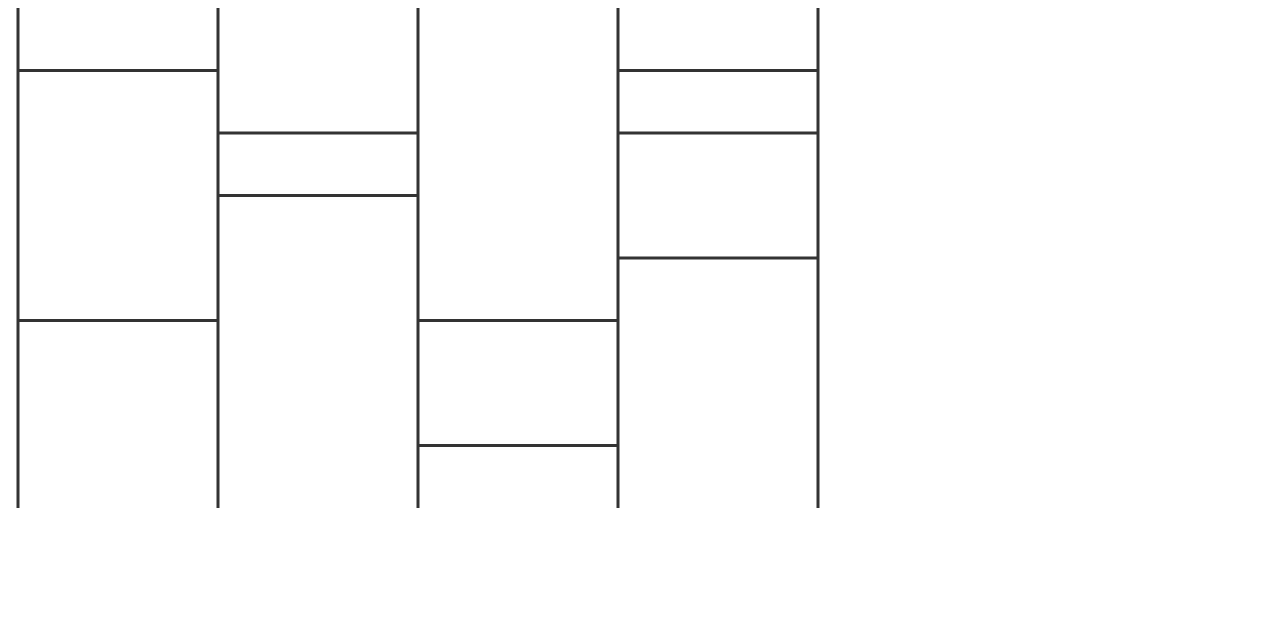
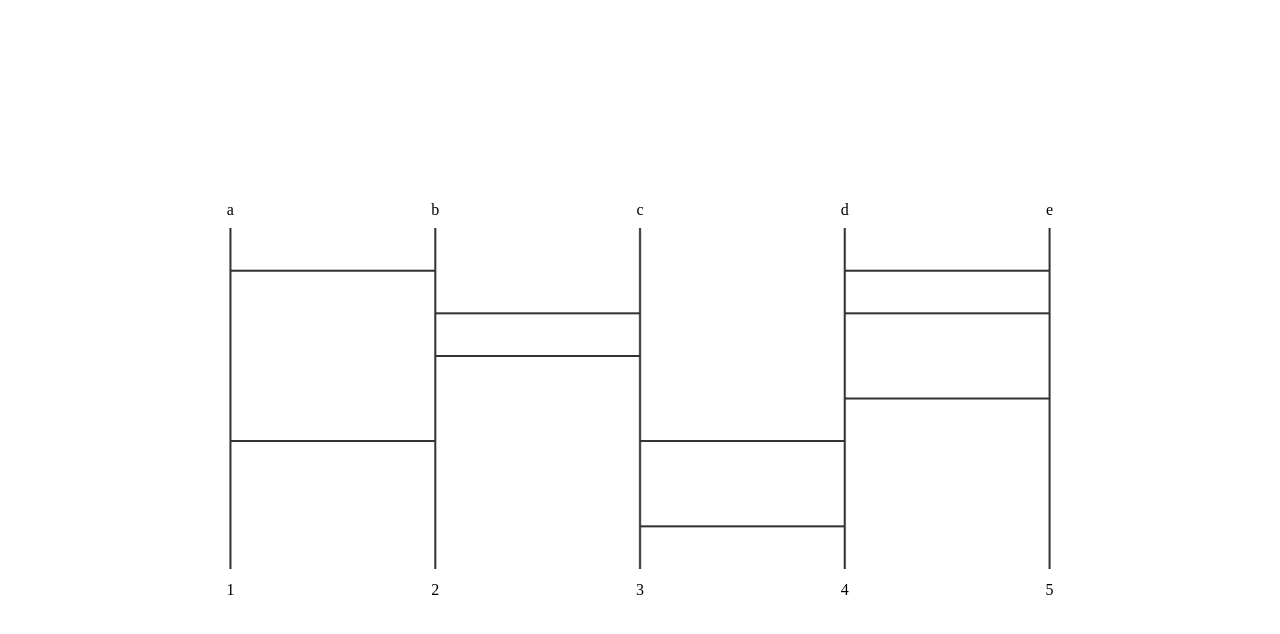
Before and after one commit to JHYOOOOON/ladder-game, a React (Create React App) app: page / in a window 1280 px wide. Shown: the top 634 px of the page. Built offline with nearby package versions, Linux system fonts and the light colour scheme.

Commit message:
feat: 사다리 형태 만들기

```diff
--- a/package.json
+++ b/package.json
@@ -14,6 +14,8 @@
     "react": "^18.2.0",
     "react-dom": "^18.2.0",
     "react-scripts": "5.0.1",
+    "styled-components": "^5.3.9",
+    "styled-reset": "^4.4.6",
     "typescript": "^4.9.5",
     "web-vitals": "^2.1.4"
   },
@@ -40,5 +42,8 @@
       "last 1 firefox version",
       "last 1 safari version"
     ]
+  },
+  "devDependencies": {
+    "@types/styled-components": "^5.1.26"
   }
 }
--- a/src/App.tsx
+++ b/src/App.tsx
@@ -1,4 +1,5 @@
 import React, { useEffect, useRef } from "react";
+import styled from "styled-components";
 
 const COUNT = 5;
 const MIN_LEG = 2;
@@ -50,9 +51,9 @@ function App() {
 		ctx.lineWidth = 3;
 		ctx.strokeStyle = "#333";
 
-		const stepSize = width / COUNT;
-		const startX = 10;
+		const startX = width / (COUNT * 2);
 		const startY = 0;
+		const stepSize = (width - startX * 2) / (COUNT - 1);
 
 		// 세로줄
 		for (let column = 0; column < COUNT; column++) {
@@ -104,10 +105,56 @@ function App() {
 	}, []);
 
 	return (
-		<div className="App">
-			<canvas ref={canvasRef} width="1000" height="500"></canvas>
-		</div>
+		<StyledApp className="App">
+			<Wrapper>
+				<List>
+					{users.map((item, index) => (
+						<Item key={`user_${index}`}>{item}</Item>
+					))}
+				</List>
+				<div>
+					<StyledCanvas ref={canvasRef} width="1500px" height="500px"></StyledCanvas>
+				</div>
+				<List>
+					{answers.map((item, index) => (
+						<Item key={`answer_${index}`}>{item}</Item>
+					))}
+				</List>
+			</Wrapper>
+		</StyledApp>
 	);
 }
 
 export default App;
+
+const StyledApp = styled.div`
+	width: 100%;
+	height: 100%;
+`;
+
+const Wrapper = styled.div`
+	width: 80%;
+	height: 100%;
+	margin: 0 auto;
+	display: flex;
+	justify-content: center;
+	align-items: center;
+	flex-direction: column;
+`;
+
+const StyledCanvas = styled.canvas`
+	width: 100%;
+`;
+
+const List = styled.ul`
+	width: 100%;
+	display: flex;
+	justify-content: space-between;
+	margin: 10px 0;
+`;
+
+const Item = styled.li`
+	word-break: break-all;
+	text-align: center;
+	flex-basis: 30%;
+`;
--- /dev/null
+++ b/src/GlobalStyle.ts
@@ -0,0 +1,13 @@
+import { createGlobalStyle } from "styled-components";
+import reset from "styled-reset";
+
+const GlobalStyle = createGlobalStyle`
+    ${reset}
+
+    html, body, #root{
+        width: 100%;
+        height: 100%;
+    }
+`;
+
+export default GlobalStyle;
--- a/src/index.tsx
+++ b/src/index.tsx
@@ -1,10 +1,14 @@
 import React from "react";
 import ReactDOM from "react-dom/client";
 import App from "./App";
+import GlobalStyle from "./GlobalStyle";
 
 const root = ReactDOM.createRoot(document.getElementById("root") as HTMLElement);
 root.render(
 	// <React.StrictMode>
-	<App />
+	<>
+		<GlobalStyle />
+		<App />
+	</>
 	// </React.StrictMode>
 );
```
Also changed, not shown: 1 other file (tests, documents, lock files or other folders).
